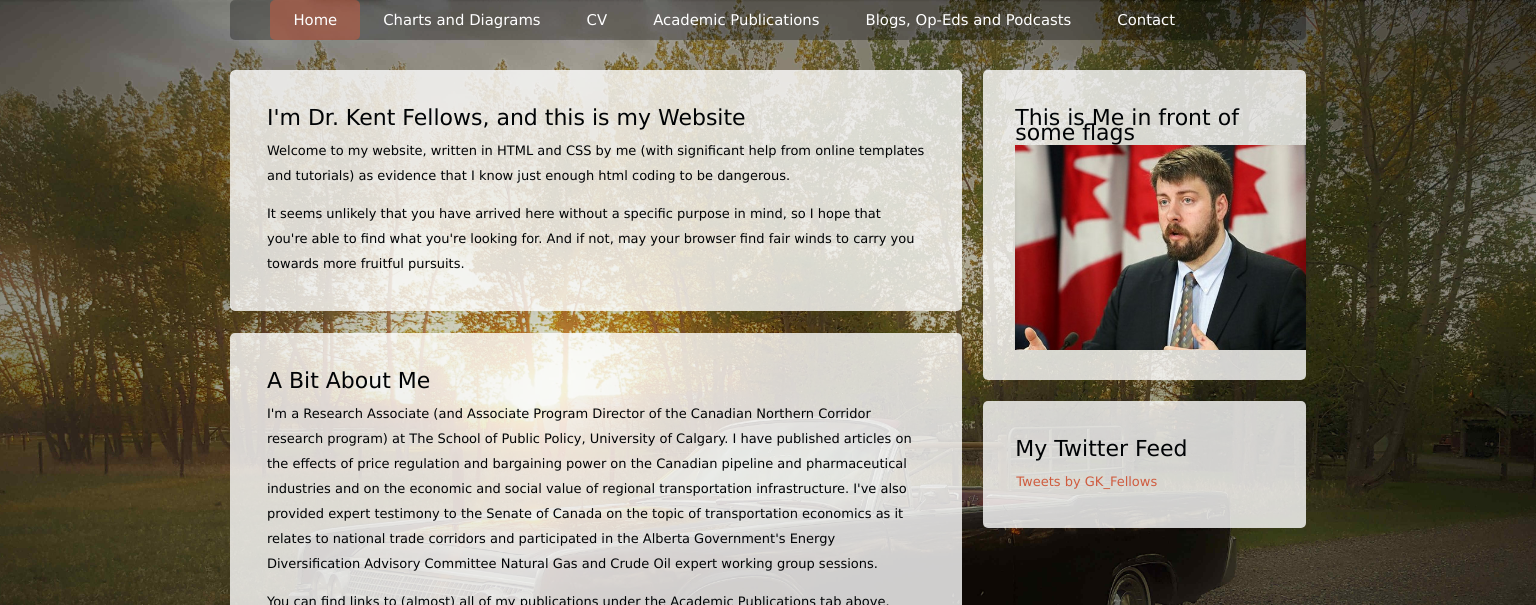
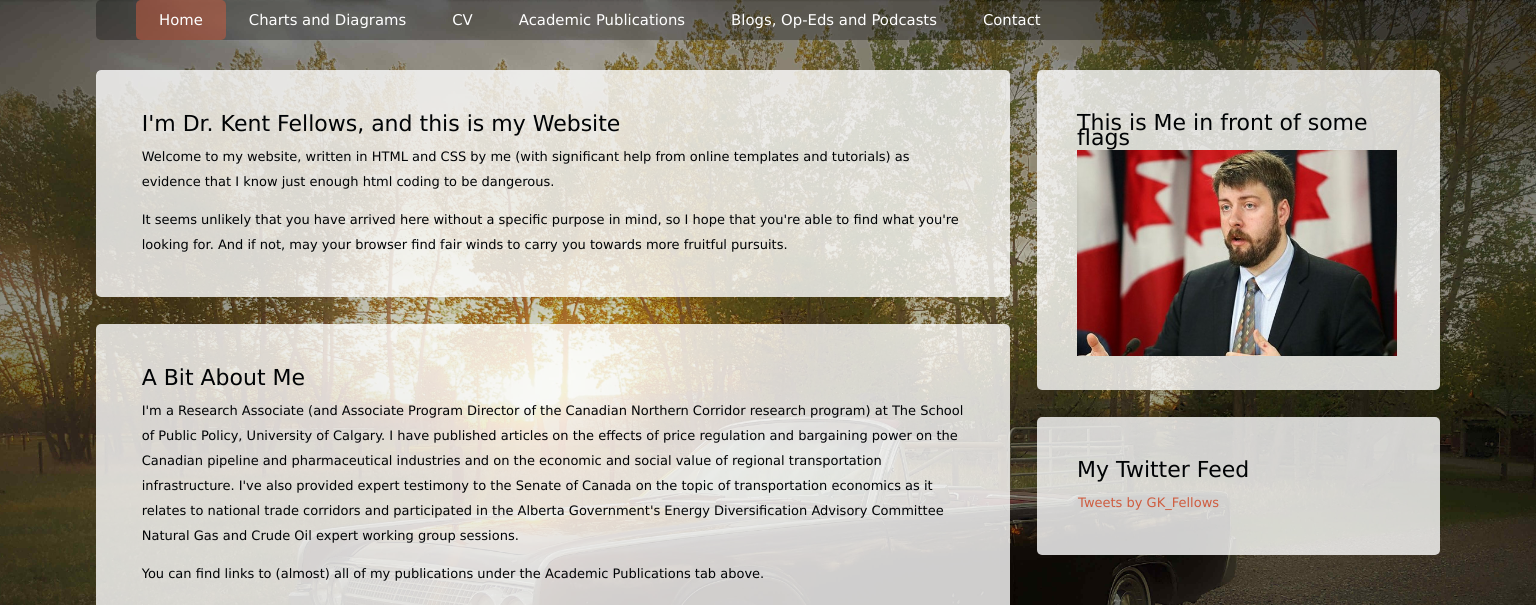
Before and after one commit to GKFellows/-GKFellows-.github.io, a plain HTML site: page index.html in a window 1536 px wide. Shown: the top 605 px of the page. Drawn offline with Linux system fonts and the light colour scheme.

Commit message:
Update styles.css

```diff
--- a/styles.css
+++ b/styles.css
@@ -42,7 +42,16 @@ body {
 {
 	clear: both;
 	margin: 0 auto;
-	width: 70%;
+	width: 1344px;
+}
+
+body > div {
+    width: 90%;
+    height: 100%;
+}
+
+body > div > div {
+    width: 100%;
 }
 
 h1 {
@@ -115,10 +124,10 @@ a:hover, a:active {
 .header nav a:link, .header nav a:visited {
 	color: #fff;
 	display: inline-block;
-	height: 30px;
 	padding: 5px 23px;
 	text-decoration: none;
 }
+
 .header nav a:hover, .header nav a:active,
 .header nav .active a:link, .header nav .active a:visited {
 	background-color: rgba(207,92,63,0.5);
@@ -179,10 +188,29 @@ a:hover, a:active {
 	font-size: 85%;
 }
 
+@media only screen and (min-width: 1344px) {
+    .content {
+        float: left;
+    }
+    .sidebar-1 {
+	float: left;
+
+    }
+    .sidebar-2 {
+	float: left;
+    }
+    .sidebar-3 {
+	float: left;
+    }
+}
+
+
+
+
+
 
 .sidebar-1 {
 	width: 24%;
-	float: left;
 	margin-left: 2%;
 	border-radius: 5px;
 	-moz-border-radius: 5px;
@@ -193,7 +221,6 @@ a:hover, a:active {
 
 .sidebar-2 {
 	width: 24%;
-	float: left;
 	margin-left: 2%;
 	border-radius: 5px;
 	-moz-border-radius: 5px;
@@ -204,7 +231,6 @@ a:hover, a:active {
 
 .sidebar-3 {
 	width: 24%;
-	float: left;
 	margin-left: 2%;
 	border-radius: 5px;
 	-moz-border-radius: 5px;
@@ -231,24 +257,24 @@ a:hover, a:active {
 }
 
 
-@media only screen and (min-width : 10px) and (max-width : 700px)
+@media only screen and (min-width : 10px) and (max-width : 1344px)
 {
 	.body {
 		clear: both;
 		margin: 0 auto;
-    padding:0;
+                padding:0;
 		width: 90%;
 		font-size: 90%;
 	}
 	h1 {
 		font-size: 1.143em;
-}
+	}
 
 
 	.header nav {
 	  background-color: rgba(0,0,0,0.5);
 		font-size: 1.143em;
-		height: 160px;
+		height: 250px;
 		line-height: 30px;
 		margin-bottom: 0;
 		border-radius: 5px;
```
